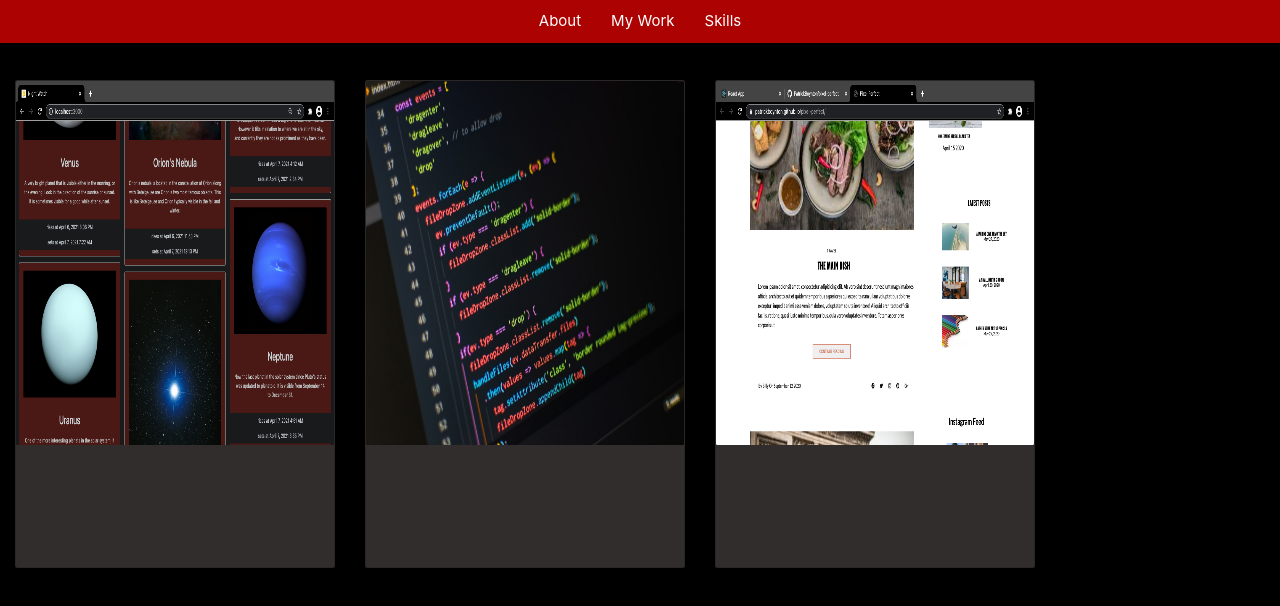
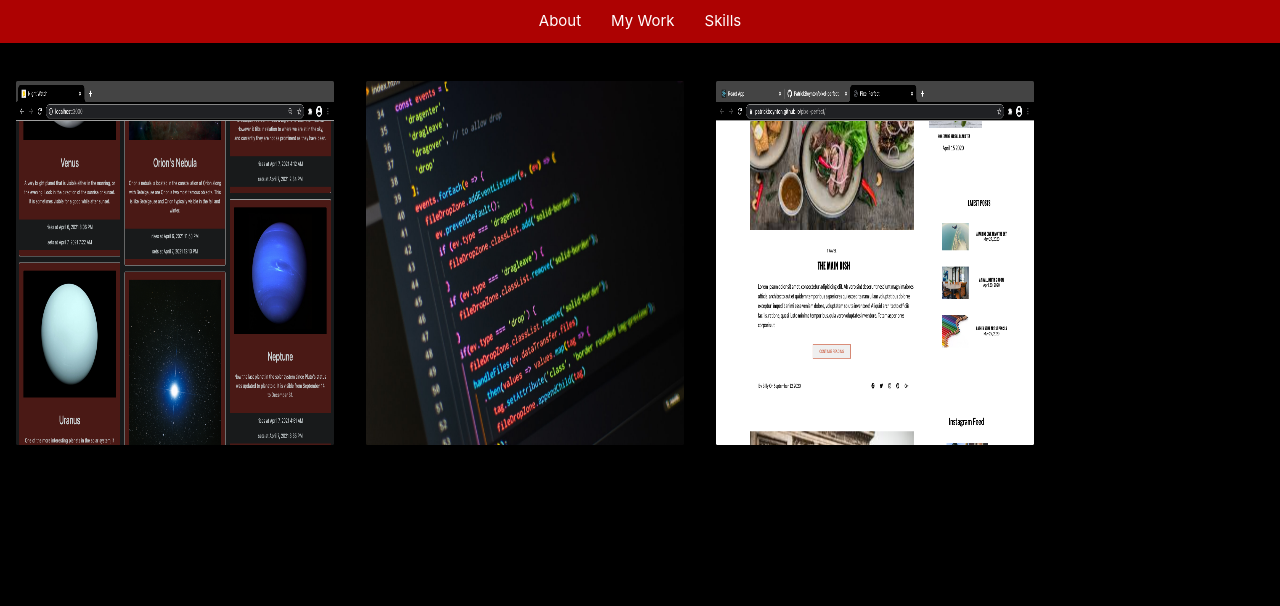
Before and after one commit to PatrickBoynton/portfolio, a React (Create React App) app: page /works in a window 1280 px wide. Shown: the top 606 px of the page. Built offline with nearby package versions, Linux system fonts and the light colour scheme.

Commit message:
Added more styling.

```diff
--- a/src/App.css
+++ b/src/App.css
@@ -19,12 +19,16 @@ a:hover {
 
 .card {
     color: #fff;
-    background-color: #312d2d;
+    background-color: #000;
 }
 
 .card-body {
     position: absolute;
     opacity: 0;
+}
+
+.card-text {
+    margin-bottom: 1.4rem;
 }
 
 .card-body:hover {
@@ -38,6 +42,12 @@ a:hover {
 
 .card-img:hover {
     opacity: 0.3;
+}
+
+.card-icon {
+    color: #ad0202;
+    margin-right: 10rem;
+    margin-left: 3rem;
 }
 
 .home-container {
@@ -54,7 +64,8 @@ a:hover {
     animation: fadeInOut 4s ease-in;
     opacity: 0;
 }
-.home-header-1{
+
+.home-header-1 {
     position: relative;
     margin: 30px 0 0 40px;
     font-size: 50px;
@@ -65,7 +76,8 @@ a:hover {
     animation-delay: 4s;
     opacity: 0;
 }
-.home-header-2{
+
+.home-header-2 {
     position: relative;
     margin: 30px 0 0 40px;
     font-size: 50px;
@@ -76,6 +88,7 @@ a:hover {
     animation-delay: 8s;
     opacity: 0;
 }
+
 .square-1 {
     height: 100vh;
     width: 50vw;
@@ -85,7 +98,8 @@ a:hover {
     height: 100vh;
     width: 50vw;
 }
-.square-2-text{
+
+.square-2-text {
     margin-top: 18rem;
 }
 
@@ -103,7 +117,7 @@ a:hover {
         opacity: 0
     }
 
-    50%{
+    50% {
         opacity: 1;
     }
 
```
